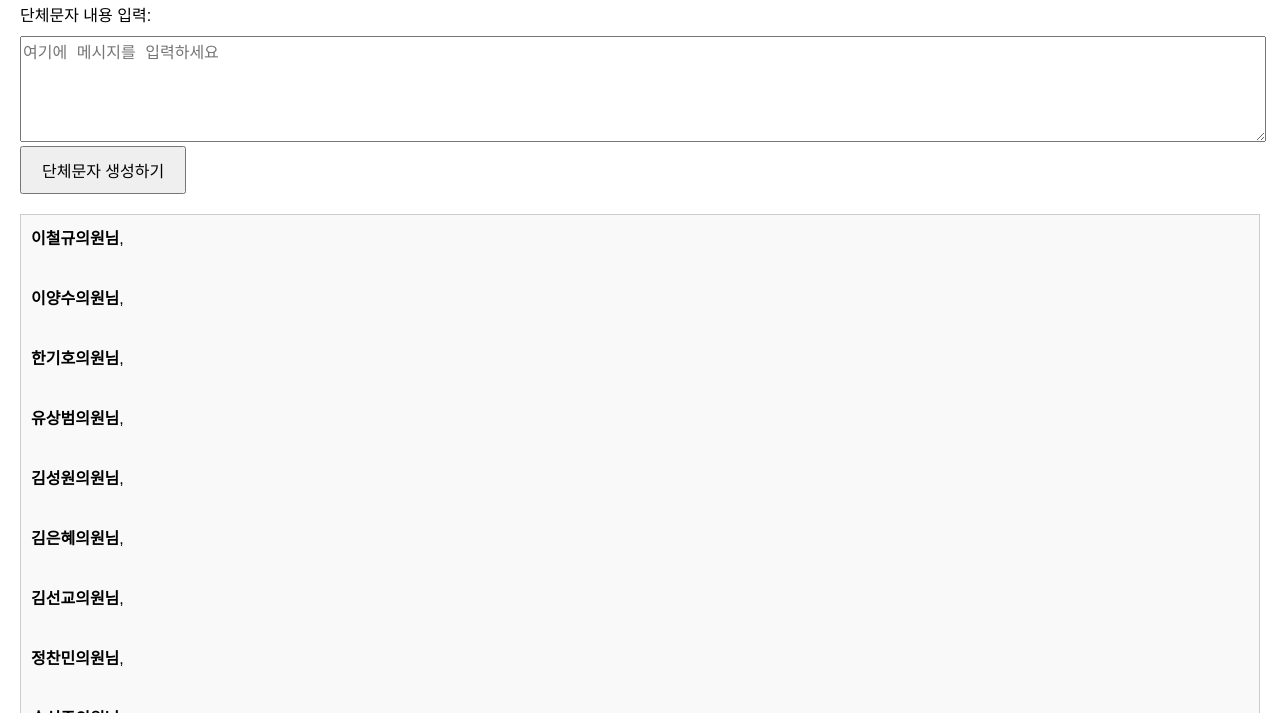
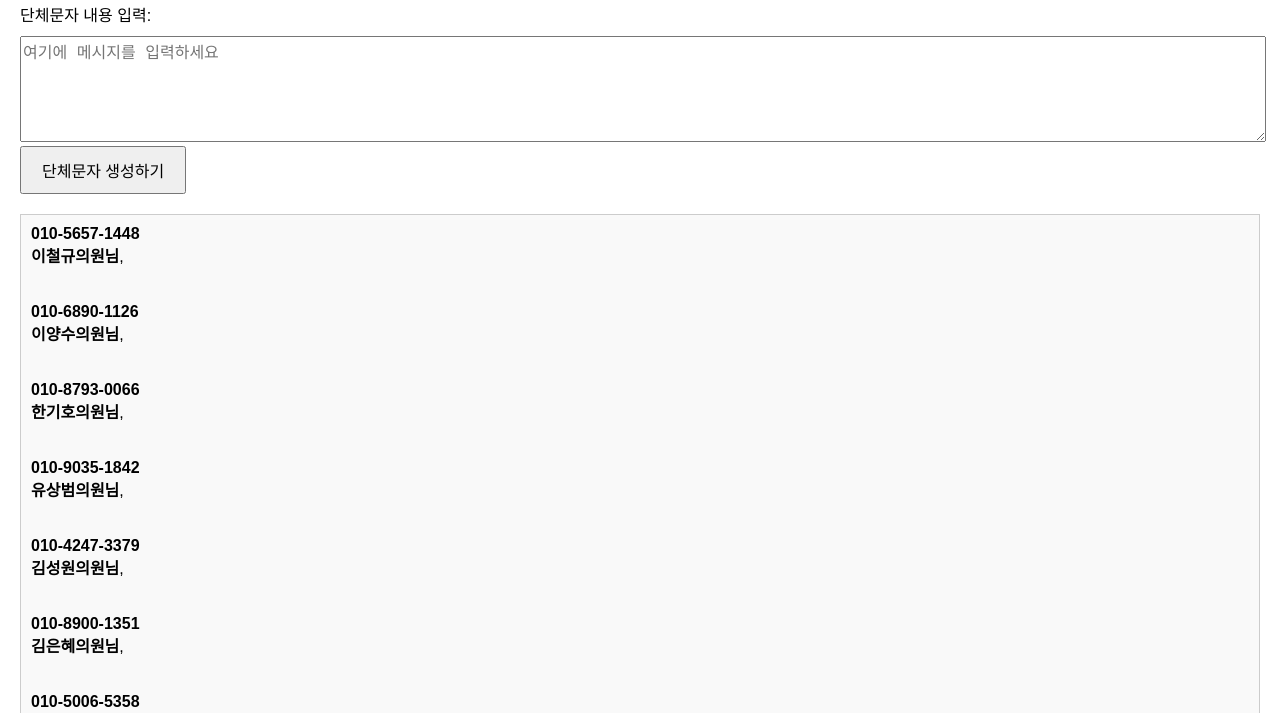
Before and after one commit to hwangdal22/danche, a plain HTML site: page index.html in a window 1280 px wide. Both pictures are taken after a click on the button "단체문자 생성하기". Shown: the part 87-800 px from the top of the page. Drawn offline with Linux system fonts and the light colour scheme.

Commit message:
Update index.html

```diff
--- a/index.html
+++ b/index.html
@@ -102,7 +102,7 @@
             outputDiv.innerHTML = ""; // 초기화
 
             people.forEach(person => {
-                const fullMessage = `<b>${person.name}의원님</b>,<br>${message}<br><br>`;
+                const fullMessage = `<b>${person.phone}</b><br><b>${person.name}의원님</b>,<br>${message}<br><br>`;
                 outputDiv.innerHTML += fullMessage;
             });
         }
```
